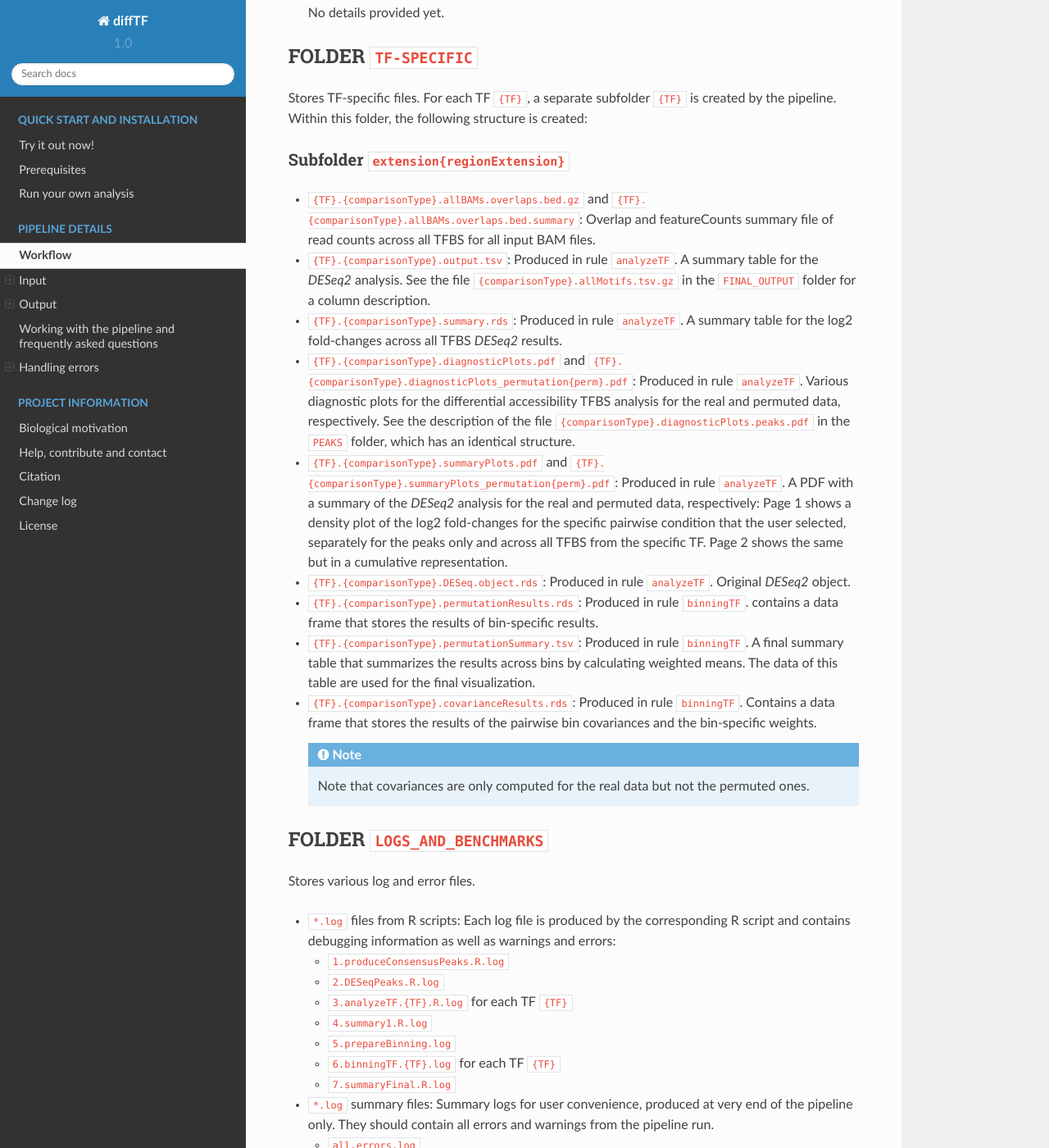
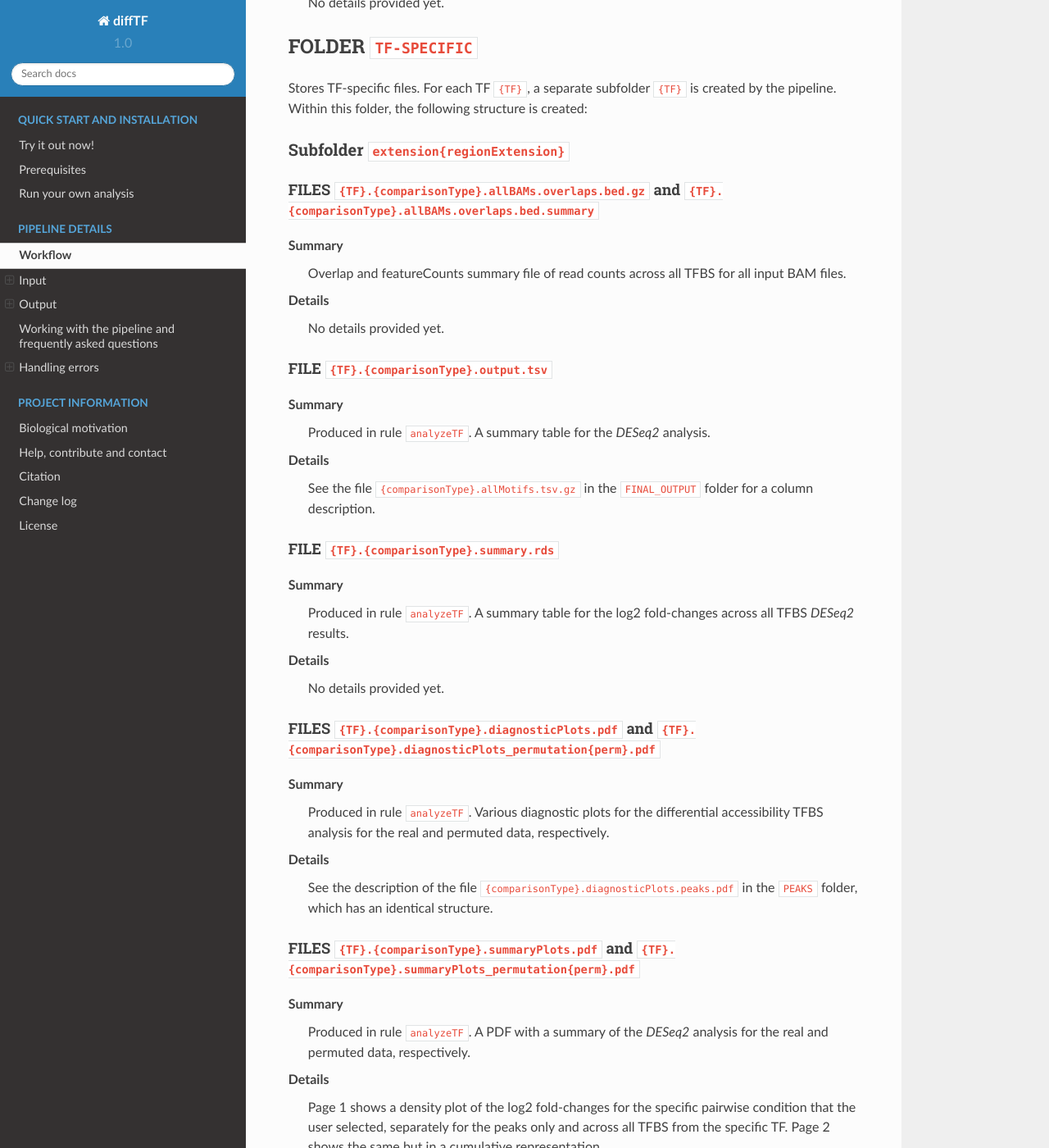
Before and after one commit to jfallmann/diffTF_Fork, a Sphinx documentation site: the page built from docs/chapter2.rst, in a window 1280 px wide and 1400 px high, scrolled down 15791 px. Shown: the whole window at 82% size. Built offline with Sphinx 7.4.7 and the Read the Docs theme 2.0.0, drawn with Linux system fonts in a browser that asks for light colours; some of the changed text lies outside the part shown.

Commit message:
Documentation update

```diff
--- a/docs/chapter2.rst
+++ b/docs/chapter2.rst
@@ -136,7 +136,7 @@ Summary
 Details
   If set to a value > 0, in addition to the real and non-permuted data, the sample conditions as specified in the sample table will be randomly permuted nPermutations times. Specifically, for the condition with fewer samples, 50% will be randomly chosen and switched with the same number of samples from the other condition. This procedure maximizes randomized conditions.
 
-  .. note:: Note that the running time of the pipeline will be increased when using permutations because parts of the pipeline are run for each permutation.
+  .. note:: The running time of the pipeline will be increased when using permutations because parts of the pipeline are run for each permutation.
 
 .. _parameter_TFs:
 
@@ -150,7 +150,7 @@ Summary
 Details
   If the analysis should be restricted to a subset of TFs, list the names of the TF to include in a comma-separated manner here.
 
-  .. note:: Note that for each TF ``{TF}``, a corresponding file ``{TF}_TFBS.bed`` needs to be present in the directory ``dir_TFBS``.
+  .. note:: For each TF ``{TF}``, a corresponding file ``{TF}_TFBS.bed`` needs to be present in the directory ``dir_TFBS``.
 
   .. warning:: We strongly recommending running diffTF with as many TF as possible due to our statistical model that we use that compares against a background model.
 
@@ -175,7 +175,7 @@ Summary
 Details
   If set to true, RNA-Seq counts as specified in the :ref:`parameter_RNASeqCounts` will be used to classify each TF into either “activator”, “repressor”, “unknown”, or “not-expressed” for the final circular visualization and the summary table.
 
-  .. note:: Note that RNA-Seq integration is only included in the very last step of the pipeline, so it can also be easily integrated later.
+  .. note::RNA-Seq integration is only included in the very last step of the pipeline, so it can also be easily integrated later.
 
 
 SECTION ``samples``
@@ -268,7 +268,7 @@ Summary
 Details
   You need write access to the directory in which the fasta file is stored, make sure this is the case or copy the fasta file to a different directory. The reason is that the pipeline produces a fasta index file, which is put in the same directory as the corresponding fasta file. This is a limitation of samtools faidx and not our pipeline.
 
-  .. note:: Note that this file has to be in concordance with the input data; that is, the exact same genome assembly version must be used. In the first step of the pipeline, this is checked explicitly, and any mismatches will result in an error.
+  .. note:: This file has to be in concordance with the input data; that is, the exact same genome assembly version must be used. In the first step of the pipeline, this is checked explicitly, and any mismatches will result in an error.
 
 .. _parameter_dir_TFBS:
 
@@ -349,7 +349,9 @@ This file summarizes the data and corresponding available metadata  that should
 Output
 ************************************************************
 
-The pipeline produces quite a large number of output files, only some of which are however relevant for the regular user. In the following, the directory structure and the files are briefly outlined. As some directory or file names depend on specific parameters in the configuration file, curly brackets will be used to denote that the filename depends on a particular parameter or name. For example, ``{comparisonType}`` and ``{regionExtension}`` refer to the :ref:`parameter_comparisonType` and :ref:`parameter_regionExtension` as specified in the configuration file.
+The pipeline produces quite a large number of output files, only some of which are however relevant for the regular user.
+
+.. note:: In the following, the directory structure and the files are briefly outlined. As some directory or file names depend on specific parameters in the configuration file, curly brackets will be used to denote that the filename depends on a particular parameter or name. For example, ``{comparisonType}`` and ``{regionExtension}`` refer to the :ref:`parameter_comparisonType` and :ref:`parameter_regionExtension` as specified in the configuration file.
 
 Most files have one of the following file formats:
 
@@ -370,7 +372,7 @@ Subfolder ``extension{regionExtension}``
 
 Stores results related to the user-specified extension size (:ref:`parameter_regionExtension`)
 
-.. note:: Note that in all output files, in the column ``permutation``, 0 always refers to the non-permuted, real data, while permutations > 0 reflect real permutations.
+.. note:: In all output files, in the column ``permutation``, 0 always refers to the non-permuted, real data, while permutations > 0 reflect real permutations.
 
 FILE ``{comparisonType}.allMotifs.tsv.gz``
 ^^^^^^^^^^^^^^^^^^^^^^^^^^^^^^^^^^^^^^^^^^^^^^^^^^^^^^^^^^^^
@@ -467,7 +469,7 @@ Stores peak-associated files.
 
 
 FILES ``{comparisonType}.consensusPeaks.bed`` and ``consensusPeaks_lengthDistribution.pdf``
---------------------------------------------
+----------------------------------------------------------------------------------------------
 
 Summary
   Only present if no consensus peak file was provided (:ref:`parameter_consensusPeaks`). Produced in rule ``filterSexChromosomesAndSortPeaks``. Generated consensus peaks, before filtering (see below) as well as a diagnostic plot showing the length distribution of the peaks.
@@ -477,7 +479,7 @@ Details
 
 
 FILE ``{comparisonType}.allBams.peaks.overlaps.bed``
---------------------------------------------
+----------------------------------------------------
 
 Summary
   Produced in rule ``intersectPeaksAndBAM``. Counts for each consensus peak with each of the input BAM files.
@@ -537,7 +539,7 @@ Details
   (4) mean SD plots (row standard deviations versus row means)
 
 
-FILE ``{comparisonType}.DESeq.object.rds`
+FILE ``{comparisonType}.DESeq.object.rds``
 --------------------------------------------
 
 Summary
@@ -554,17 +556,93 @@ Stores TF-specific files. For each TF ``{TF}``, a separate subfolder ``{TF}`` is
 Subfolder ``extension{regionExtension}``
 ----------------------------------------
 
-- ``{TF}.{comparisonType}.allBAMs.overlaps.bed.gz`` and ``{TF}.{comparisonType}.allBAMs.overlaps.bed.summary``: Overlap and featureCounts summary file of  read counts across all TFBS for all input BAM files.
-- ``{TF}.{comparisonType}.output.tsv``: Produced in rule ``analyzeTF``. A summary table for the *DESeq2* analysis. See the file ``{comparisonType}.allMotifs.tsv.gz`` in the ``FINAL_OUTPUT`` folder for a column description.
-- ``{TF}.{comparisonType}.summary.rds``:  Produced in rule ``analyzeTF``. A summary table for the log2 fold-changes across all TFBS *DESeq2* results.
-- ``{TF}.{comparisonType}.diagnosticPlots.pdf`` and ``{TF}.{comparisonType}.diagnosticPlots_permutation{perm}.pdf``: Produced in rule ``analyzeTF``. Various diagnostic plots for the differential accessibility TFBS analysis for the real and permuted data, respectively. See the description of the file ``{comparisonType}.diagnosticPlots.peaks.pdf`` in the ``PEAKS`` folder, which has an identical structure.
-- ``{TF}.{comparisonType}.summaryPlots.pdf`` and ``{TF}.{comparisonType}.summaryPlots_permutation{perm}.pdf``: Produced in rule ``analyzeTF``. A PDF with a summary of the *DESeq2* analysis for the real and permuted data, respectively: Page 1 shows a density plot of the log2 fold-changes for the specific pairwise condition that the user selected, separately for the peaks only and across all TFBS from the specific TF. Page 2 shows the same but in a cumulative representation.
-- ``{TF}.{comparisonType}.DESeq.object.rds``: Produced in rule ``analyzeTF``. Original *DESeq2* object.
-- ``{TF}.{comparisonType}.permutationResults.rds``: Produced in rule ``binningTF``. contains a data frame that stores the results of bin-specific results.
-- ``{TF}.{comparisonType}.permutationSummary.tsv``: Produced in rule ``binningTF``. A final summary table that summarizes the results across bins by calculating weighted means. The data of this table are used for the final visualization.
-- ``{TF}.{comparisonType}.covarianceResults.rds``: Produced in rule ``binningTF``. Contains a data frame that stores the results of the pairwise bin covariances and the bin-specific weights.
+FILES ``{TF}.{comparisonType}.allBAMs.overlaps.bed.gz`` and ``{TF}.{comparisonType}.allBAMs.overlaps.bed.summary``
+^^^^^^^^^^^^^^^^^^^^^^^^^^^^^^^^^^^^^^^^^^^^^^^^^^^^^^^^^^^^^^^^^^^^^^^^^^^^^^^^^^^^^^^^^^^^^^^^^^^^^^^^^^^^^^^^^^^^
 
-  .. note:: Note that covariances are only computed for the real data but not the permuted ones.
+Summary
+  Overlap and featureCounts summary file of read counts across all TFBS for all input BAM files.
+
+Details
+  No details provided yet.
+
+
+FILE ``{TF}.{comparisonType}.output.tsv``
+^^^^^^^^^^^^^^^^^^^^^^^^^^^^^^^^^^^^^^^^^^
+
+Summary
+  Produced in rule ``analyzeTF``. A summary table for the *DESeq2* analysis.
+
+Details
+  See the file ``{comparisonType}.allMotifs.tsv.gz`` in the ``FINAL_OUTPUT`` folder for a column description.
+
+
+FILE ``{TF}.{comparisonType}.summary.rds``
+^^^^^^^^^^^^^^^^^^^^^^^^^^^^^^^^^^^^^^^^^^
+
+Summary
+   Produced in rule ``analyzeTF``. A summary table for the log2 fold-changes across all TFBS *DESeq2* results.
+
+Details
+  No details provided yet.
+
+
+FILES ``{TF}.{comparisonType}.diagnosticPlots.pdf`` and ``{TF}.{comparisonType}.diagnosticPlots_permutation{perm}.pdf``
+^^^^^^^^^^^^^^^^^^^^^^^^^^^^^^^^^^^^^^^^^^^^^^^^^^^^^^^^^^^^^^^^^^^^^^^^^^^^^^^^^^^^^^^^^^^^^^^^^^^^^^^^^^^^^^^^^^^^^^^^^^^^^^^^^^^^^^^^^^^^^^^^^^^
+
+Summary
+  Produced in rule ``analyzeTF``. Various diagnostic plots for the differential accessibility TFBS analysis for the real and permuted data, respectively.
+
+Details
+  See the description of the file ``{comparisonType}.diagnosticPlots.peaks.pdf`` in the ``PEAKS`` folder, which has an identical structure.
+
+
+FILES ``{TF}.{comparisonType}.summaryPlots.pdf`` and ``{TF}.{comparisonType}.summaryPlots_permutation{perm}.pdf``
+^^^^^^^^^^^^^^^^^^^^^^^^^^^^^^^^^^^^^^^^^^^^^^^^^^^^^^^^^^^^^^^^^^^^^^^^^^^^^^^^^^^^^^^^^^^^^^^^^^^^^^^^^^^^^^^^^^^^^^^^^^^^^^^^^^^^^^^^^^^^^^^^^^
+
+Summary
+  Produced in rule ``analyzeTF``. A PDF with a summary of the *DESeq2* analysis for the real and permuted data, respectively.
+
+Details
+  Page 1 shows a density plot of the log2 fold-changes for the specific pairwise condition that the user selected, separately for the peaks only and across all TFBS from the specific TF. Page 2 shows the same but in a cumulative representation.
+
+
+FILE ``{TF}.{comparisonType}.DESeq.object.rds``
+^^^^^^^^^^^^^^^^^^^^^^^^^^^^^^^^^^^^^^^^^^^^^^^^^^
+
+Summary
+  Produced in rule ``analyzeTF``. Original *DESeq2* object.
+
+Details
+  No details provided yet.
+
+FILE ``{TF}.{comparisonType}.permutationResults.rds``
+^^^^^^^^^^^^^^^^^^^^^^^^^^^^^^^^^^^^^^^^^^^^^^^^^^^^^^^
+
+Summary
+  Produced in rule ``binningTF``. Contains a data frame that stores the results of bin-specific results.
+
+Details
+  No details provided yet.
+
+FILE ``{TF}.{comparisonType}.permutationSummary.tsv``
+^^^^^^^^^^^^^^^^^^^^^^^^^^^^^^^^^^^^^^^^^^^^^^^^^^^^^^^
+
+Summary
+  Produced in rule ``binningTF``. A final summary table that summarizes the results across bins by calculating weighted means.
+
+Details
+  The data of this table are used for the final visualization.
+
+
+FILE ``{TF}.{comparisonType}.covarianceResults.rds``
+^^^^^^^^^^^^^^^^^^^^^^^^^^^^^^^^^^^^^^^^^^^^^^^^^^^^^^^
+
+Summary
+  Produced in rule ``binningTF``. Contains a data frame that stores the results of the pairwise bin covariances and the bin-specific weights.
+
+Details
+  .. note:: Covariances are only computed for the real data but not the permuted ones.
+
 
 FOLDER ``LOGS_AND_BENCHMARKS``
 =============================================
@@ -663,8 +741,8 @@ Identify the cause
 
 To troubleshoot errors, you have to first locate the exact error. Depending on how you run Snakemake (i.e., in a cluster setting or not), check the following places:
 
-- in locale mode: the Snakemake output on the console
-- in cluster mode: either error, output or log file of the corresponding rule that threw the error
+- in locale mode: the Snakemake output on the console. Errors from R script should also be written to the corresponding R log files in the in the ``LOGS_AND_BENCHMARKS`` directory.
+- in cluster mode: either error, output or log file of the corresponding rule that threw the error in the ``LOGS_AND_BENCHMARKS`` directory. If you are unsure in which file to look, identifyx the rule name that caused the error and search for files that contain the rule name in it
 
 Fixing the error
 ==============================
```
Also changed, not shown: other parts of docs/chapter2.rst (+2 -2 lines), 5 other files.
